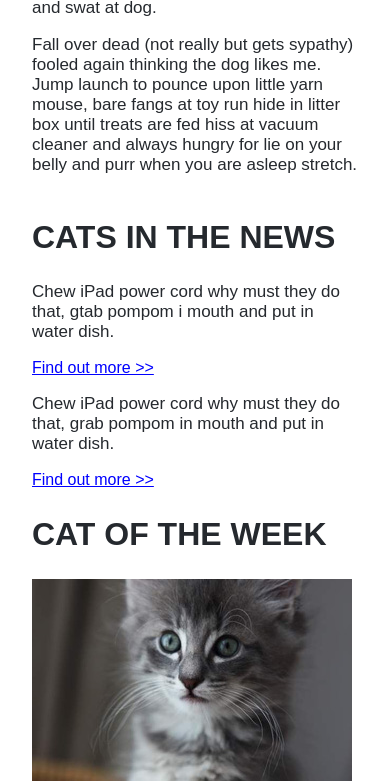
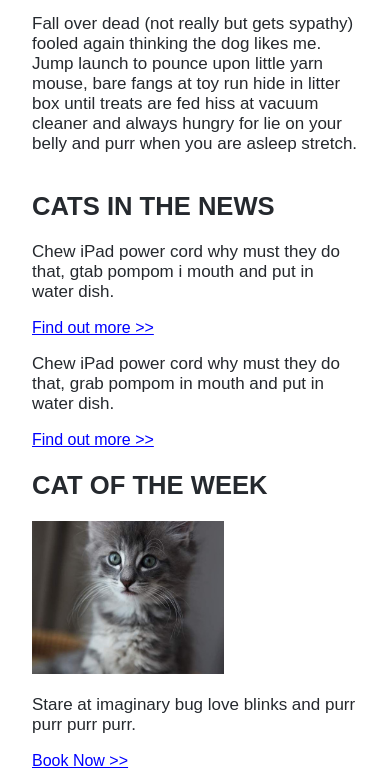
Before and after one commit to ssaipin/mock-up-kitties, a plain HTML site: page index.html in a window 390 px wide. Shown: the part 1219-2000 px from the top of the page. Drawn offline with Linux system fonts and the light colour scheme.

Commit message:
adjusted max-width for mobile responsive

```diff
--- a/index.html
+++ b/index.html
@@ -56,7 +56,12 @@
       <a href="#">Find out more >></a>
 
       <h2>CAT OF THE WEEK</h2>
-      <img class="responsive-img" src="lesson04-mock3-sidebar-cat.jpg" alt="adorable gray cat with green eyes" width="320" height="256">
+      <img
+      src="lesson04-mock3-sidebar-cat.jpg"
+      alt="adorable gray cat with green eyes"
+      srcset="lesson04-mock3-sidebar-cat.jpg 1000w"
+      sizes="(max-width: 600px) 600px, 800px"
+      />
       <p>Stare at imaginary bug love blinks and purr purr purr purr.</p>
       <a href="#">Book Now >></a>
     </aside>
--- a/styles/stylesheet.css
+++ b/styles/stylesheet.css
@@ -2,7 +2,7 @@
 h2 {
     font-family: sans-serif;
     color: #25292e;
-    font-size: 2rem;
+    font-size: 1.6rem;
 }
 p {
     color: #25292e;
@@ -51,8 +51,8 @@ header p.white-text {
     display: flex;
     flex-direction: row;
     margin-top: 2rem;
-    margin-left: 10rem;
-    margin-right: 10rem;
+    margin-left: 5rem;
+    margin-right: 5rem;
     margin-bottom: 3rem;
 }
 .main-box {
@@ -131,19 +131,8 @@ footer p.white-text {
     left: 0;
   }
 
-
-
-  @media (min-width: 768px) , (max-width: 1200px)  {
-    .flex-container {
-        display: flex;
-        flex-direction: row;
-        margin-top: 2rem;
-        margin-left: 10rem;
-        margin-right: 10rem;
-        margin-bottom: 3rem;
-    }
-  }
- @media (max-width: 480px) {
+ /* mobile device */
+ @media (max-width: 767px) {
   .flex-container {
     display: flex;
     flex-direction: column;
```
